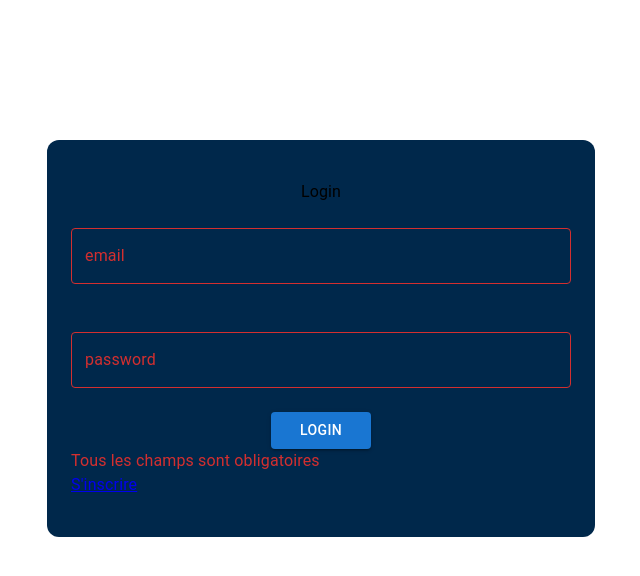
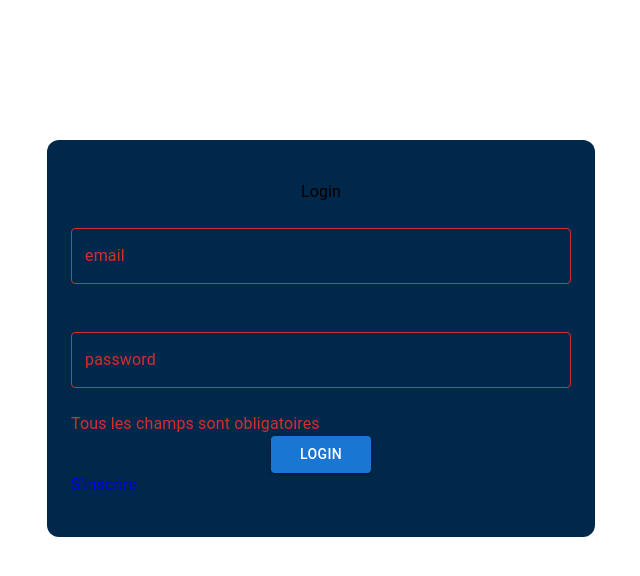
Before and after one commit to tonysnickers/furniture_rental, a React (Create React App) app in the folder front/: page /login in a window 1280 px wide. Both pictures are taken after a click on the button "LOGIN". Shown: the top 576 px of the page, without its empty margins (319-959 px from the left). Built offline with nearby package versions, Linux system fonts and the light colour scheme.

Commit message:
feature(front)image added to home page

```diff
--- a/front/src/App.tsx
+++ b/front/src/App.tsx
@@ -2,8 +2,8 @@ import React from 'react';
 import { Routes, Route, Navigate } from 'react-router-dom';
 import Home from './components/Home';
 import { useAuth } from './auth/AuthContext';
-import Login from './components/login/Login';
-import Register from './components/register/Register';
+import Login from './auth/login/Login';
+import Register from './auth/register/Register';
 import Detail from './components/Detail';
 
 
@@ -19,6 +19,7 @@ const App = () => {
         <Route path="/login" element={<Login />} />
         <Route path="/register" element={<Register />} />
         <Route path="/" element={PrivateRoute(<Home/>) } />
+        {/* <Route path="/furnitures" element={}  /> */}
         <Route path="/detail" element={PrivateRoute(<Detail/>) } />
       </Routes>
   );
--- a/front/src/auth/AuthContext.tsx
+++ b/front/src/auth/AuthContext.tsx
@@ -13,7 +13,7 @@ interface AuthProviderIpros {
 }
 
 export const AuthProvider = ({children}: AuthProviderIpros) => {
-      const [isAuthentify, setIsAuthentify] = useState<boolean>(false)
+    const [isAuthentify, setIsAuthentify] = useState<boolean>(false)
 
   return (
     <AuthenContext.Provider value={{isAuthentify, setIsAuthentify}}>
--- /dev/null
+++ b/front/src/auth/login/Login.tsx
@@ -0,0 +1,50 @@
+import React, { useState } from 'react'
+import axios from 'axios';
+import { useAuth } from '../AuthContext';
+import { useNavigate } from 'react-router-dom';
+import Form from '../../components/Form';
+
+
+const Login = () => {
+    const [email, setEmail] = useState<string>('')
+    const [password, setPassword] = useState<string>('')
+    const [error, setError] = useState<string | null>(null);
+    const {setIsAuthentify} = useAuth()
+    const navigate = useNavigate()
+
+
+
+
+
+    const handleSubmit =  () => {
+        if (!email || !password) {
+            setError('Tous les champs sont obligatoires');
+            return;
+        }
+
+        axios.post('http://localhost:4000/user/login', { email, password })
+            .then(res => {
+                const token = res.data?.user?.token
+                localStorage.setItem('token', token)
+                setIsAuthentify(res.data.auth);
+                navigate('/')
+            })
+            .catch(error => {
+                console.error(error.response?.data);
+                setError(error.response?.data.error);
+            });
+            setEmail('')
+            setPassword('')
+    }
+
+
+    return (
+        <>
+            <Form email={email} setEmail={setEmail} password={password} setPassword={setPassword} error={error} handleSubmit={handleSubmit} setUserName={function (value: React.SetStateAction<string>): void {
+                throw new Error('Function not implemented.');
+            } }/>
+        </>
+    )
+}
+
+export default Login
--- /dev/null
+++ b/front/src/auth/register/Register.tsx
@@ -0,0 +1,48 @@
+import { Box } from '@mui/material'
+import React, { useState } from 'react'
+import Form from '../../components/Form'
+import axios from 'axios'
+import { useAuth } from '../AuthContext'
+import { useNavigate } from 'react-router-dom'
+
+const Register = () => {
+    const [email, setEmail] = useState<string>('')
+    const [password, setPassword] = useState<string>('')
+    const [username, setUsername] = useState<string>('')
+    const [error, setError] = useState<string | null>(null);
+    const {setIsAuthentify, isAuthentify} = useAuth()
+    const navigate = useNavigate()
+
+    const handleSubmit =  () => {
+        if (!email || !password) {
+            setError('Tous les champs sont obligatoires');
+            return;
+        }
+
+        axios.post('http://localhost:4000/user/register', { email, password, username })
+            .then(res => {
+                const token = res.data?.user?.token
+                localStorage.setItem('token', token)
+                setIsAuthentify(res.data.registred);
+                if (isAuthentify) {
+                    navigate('/')
+                }
+            })
+            .catch(error => {
+                console.error(error.response?.data);
+                setError(error.response?.data.error);
+            });
+            setEmail('')
+            setPassword('')
+    }
+
+    return (
+        <Box>
+            <Form email={email} setEmail={setEmail} password={password} setPassword={setPassword} error={error} handleSubmit={handleSubmit} username={username} setUserName={setUsername}/>
+
+        </Box>
+
+    )
+}
+
+export default Register
--- a/front/src/components/Form.tsx
+++ b/front/src/components/Form.tsx
@@ -66,14 +66,14 @@ const Form = ({email, password, setEmail, setPassword, error, handleSubmit, user
                     }}
                     onChange={ (e) => setPassword(e.target.value)}
                 />
+                {error && <Typography color="error">{error}</Typography>}
                 <Button onClick={handleSubmit} variant="contained" color="primary" sx={{m: '0 auto', width: 100, textAlign: 'center'}}>
                     {formTitle}
                 </Button>
-                {error && <Typography color="error">{error}</Typography>}
                 {formTitle !== FORMTITLE.Login ? (
-                    <Typography component={Link} to='/login'>Login</Typography>
+                    <Typography sx={{textDecoration:'none'}} component={Link} to='/login'>Login</Typography>
                 ) : (
-                    <Typography component={Link} to='/register'>S'inscrire</Typography>
+                    <Typography sx={{textDecoration:'none'}} component={Link} to='/register'>S'inscrire</Typography>
                 )}
             </Box>
         </Box>
--- a/front/src/components/Home.tsx
+++ b/front/src/components/Home.tsx
@@ -1,15 +1,12 @@
+import { Box, CardMedia } from "@mui/material"
 
 
 const Home = () => {
-    // const navigate = useNavigate()
-    // const {isAuthentify} = useAuth()
-    // useEffect(() => {
-    //     if (!isAuthentify) {
-    //         navigate('/login')
-    //     }
-    // }, [isAuthentify, navigate])
+
     return (
-        <div> welcome Home</div>
+        <Box>
+            <CardMedia component='img' sx={{ width: '100%'}} image="https://static.asianpaints.com/content/dam/asianpaintsbeautifulhomes/home-decor-advice/guides-and-how-tos/choosing-living-room-furniture/Title-living-room-interior-design.jpg" alt="home image"/>
+        </Box>
     )
 }
 
--- a/front/src/components/login/Login.tsx
+++ /dev/null
@@ -1,51 +0,0 @@
-import React, { useState } from 'react'
-import {Typography} from '@mui/material'
-import axios from 'axios';
-import { useAuth } from '../../auth/AuthContext';
-import { useNavigate } from 'react-router-dom';
-import Form from '../Form';
-
-
-const Login = () => {
-    const [email, setEmail] = useState<string>('')
-    const [password, setPassword] = useState<string>('')
-    const [error, setError] = useState<string | null>(null);
-    const {setIsAuthentify} = useAuth()
-    const navigate = useNavigate()
-
-
-
-
-
-    const handleSubmit =  () => {
-        if (!email || !password) {
-            setError('Tous les champs sont obligatoires');
-            return;
-        }
-
-        axios.post('http://localhost:4000/user/login', { email, password })
-            .then(res => {
-                const token = res.data?.user?.token
-                localStorage.setItem('token', token)
-                setIsAuthentify(res.data.auth);
-                navigate('/')
-            })
-            .catch(error => {
-                console.error(error.response?.data);
-                setError(error.response?.data.error);
-            });
-            setEmail('')
-            setPassword('')
-    }
-
-
-    return (
-        <>
-            <Form email={email} setEmail={setEmail} password={password} setPassword={setPassword} error={error} handleSubmit={handleSubmit} setUserName={function (value: React.SetStateAction<string>): void {
-                throw new Error('Function not implemented.');
-            } }/>
-        </>
-    )
-}
-
-export default Login
--- a/front/src/components/register/Register.tsx
+++ /dev/null
@@ -1,49 +0,0 @@
-import { Box, Typography } from '@mui/material'
-import React, { useState } from 'react'
-import Form from '../Form'
-import axios from 'axios'
-import { useAuth } from '../../auth/AuthContext'
-import { useNavigate } from 'react-router-dom'
-
-const Register = () => {
-    const [email, setEmail] = useState<string>('')
-    const [password, setPassword] = useState<string>('')
-    const [username, setUsername] = useState<string>('')
-    const [error, setError] = useState<string | null>(null);
-    const {setIsAuthentify, isAuthentify} = useAuth()
-    const navigate = useNavigate()
-
-    const handleSubmit =  () => {
-        if (!email || !password) {
-            setError('Tous les champs sont obligatoires');
-            return;
-        }
-    // const role = 'user';
-
-        axios.post('http://localhost:4000/user/register', { email, password, username })
-            .then(res => {
-                const token = res.data?.user?.token
-                localStorage.setItem('token', token)
-                setIsAuthentify(res.data.registred);
-                if (isAuthentify) {
-                    navigate('/')
-                }
-            })
-            .catch(error => {
-                console.error(error.response?.data);
-                setError(error.response?.data.error);
-            });
-            setEmail('')
-            setPassword('')
-    }
-
-    return (
-        <Box>
-            <Form email={email} setEmail={setEmail} password={password} setPassword={setPassword} error={error} handleSubmit={handleSubmit} username={username} setUserName={setUsername}/>
-
-        </Box>
-
-    )
-}
-
-export default Register
```
Also changed, not shown: 1 other file (tests, documents, lock files or other folders).
